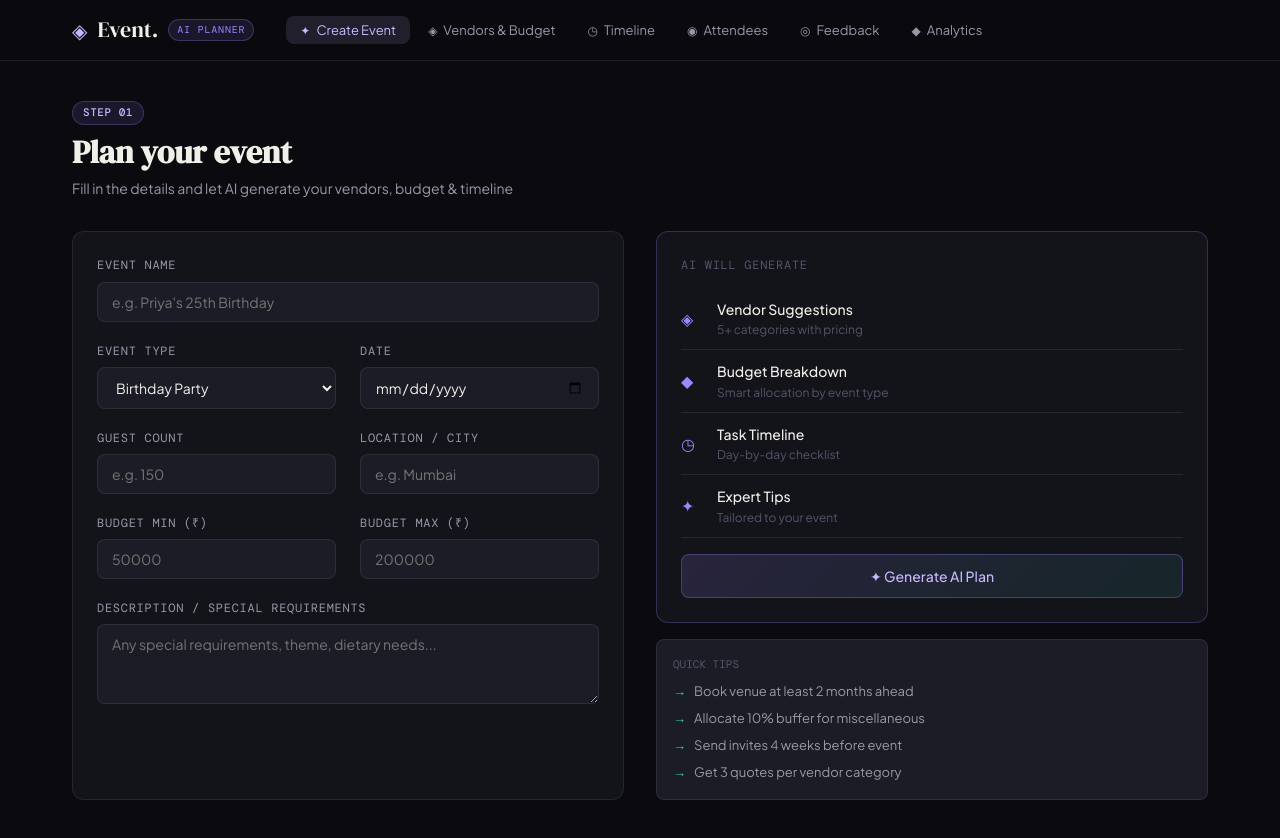
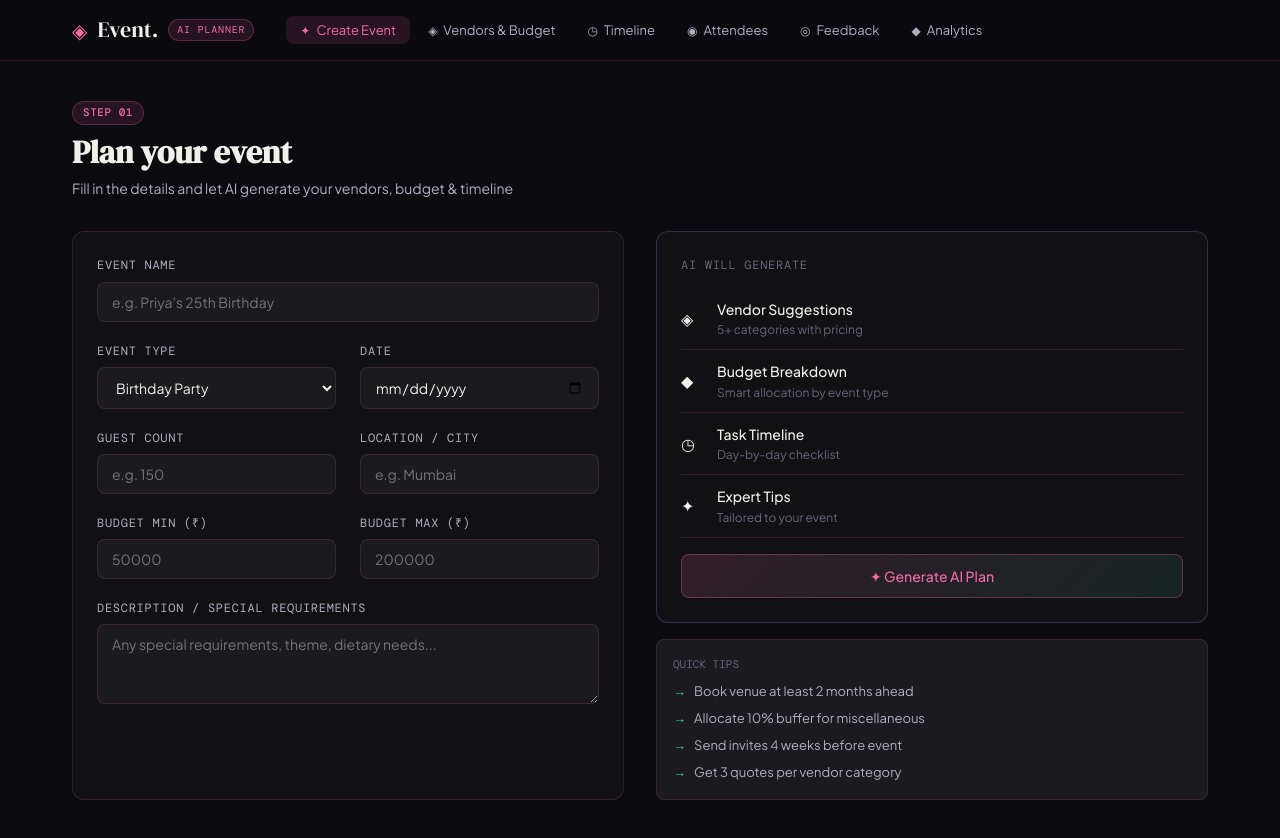
Before and after one commit to hahzterry/eventmind-ai-planner, a React (Vite) app: page / in a window 1280 px wide. Built offline with nearby package versions, Linux system fonts and the light colour scheme.

Commit message:
Update App.css

```diff
--- a/src/App.css
+++ b/src/App.css
@@ -1,16 +1,24 @@
 @import url('https://fonts.googleapis.com/css2?family=DM+Serif+Display:ital@0;1&family=DM+Mono:wght@400;500&family=Plus+Jakarta+Sans:wght@400;500;600&display=swap');
 
 :root {
+  /* Lumee Booth Color Scheme */
   --bg: #0a0a0f;
-  --bg2: #13131a;
-  --bg3: #1c1c26;
-  --border: rgba(255,255,255,0.08);
-  --border2: rgba(255,255,255,0.15);
+  --bg2: #111114;
+  --bg3: #1a1a1f;
+  --border: rgba(245, 106, 165, 0.15);
+  --border2: rgba(245, 106, 165, 0.3);
+  --border-glow: rgba(245, 106, 165, 0.4);
   --text: #f0efe8;
-  --text2: #9998a8;
-  --text3: #55546a;
-  --accent: #c8b8ff;
-  --accent2: #9f85ff;
+  --text2: #b0aec0;
+  --text3: #66657a;
+
+  /* Primary Pink */
+  --pink: #F56AA5;
+  --pink-light: #F9A8C4;
+  --pink-dark: #D94A8A;
+  --pink-glow: rgba(245, 106, 165, 0.25);
+
+  /* Accent Colors */
   --gold: #f5c842;
   --teal: #3dcfb0;
   --coral: #ff6b5b;
@@ -34,7 +42,24 @@ body {
 
 .app { min-height: 100vh; display: flex; flex-direction: column; }
 
-/* Header */
+/* ======================================================== */
+/* LUMEE BOOTH GLOWING BORDER CONTAINER
+   Use this class on your main container for the pink glow */
+/* ======================================================== */
+.lumee-container {
+  border: 2px solid var(--pink);
+  box-shadow:
+    0 15px 50px rgba(245, 106, 165, 0.25),
+    0 0 30px rgba(249, 168, 196, 0.15),
+    inset 0 0 30px rgba(245, 106, 165, 0.05);
+  border-radius: 22px;
+  overflow: hidden;
+  background: var(--bg2);
+}
+
+/* ======================================================== */
+/* HEADER – Pink Gradient */
+/* ======================================================== */
 .header {
   border-bottom: 1px solid var(--border);
   background: rgba(10,10,15,0.95);
@@ -43,6 +68,28 @@ body {
   top: 0;
   z-index: 100;
 }
+
+.lumee-header {
+  padding: 30px 20px;
+  text-align: center;
+  background: linear-gradient(135deg, var(--pink) 0%, var(--pink-light) 45%, #F3D3BE 100%);
+}
+
+.lumee-header h1 {
+  margin: 0;
+  color: #111;
+  font-size: 42px;
+  font-weight: 800;
+  letter-spacing: -0.5px;
+}
+
+.lumee-header p {
+  margin: 10px 0 0 0;
+  color: #222;
+  font-size: 18px;
+  font-weight: 500;
+}
+
 .header-inner {
   max-width: 1200px;
   margin: 0 auto;
@@ -52,20 +99,29 @@ body {
   gap: 2rem;
   height: 60px;
 }
+
 .logo { display: flex; align-items: center; gap: 10px; flex-shrink: 0; }
-.logo-icon { color: var(--accent); font-size: 20px; }
-.logo-text { font-family: 'DM Serif Display', serif; font-size: 22px; color: var(--text); }
+.logo-icon {
+  color: var(--pink);
+  font-size: 20px;
+}
+.logo-text {
+  font-family: 'DM Serif Display', serif;
+  font-size: 22px;
+  color: var(--text);
+}
 .logo-tag {
   font-size: 10px;
   font-family: 'DM Mono', monospace;
-  color: var(--accent2);
-  background: rgba(159,133,255,0.12);
+  color: var(--pink);
+  background: rgba(245, 106, 165, 0.12);
   padding: 2px 8px;
   border-radius: 20px;
-  border: 1px solid rgba(159,133,255,0.25);
+  border: 1px solid rgba(245, 106, 165, 0.25);
   text-transform: uppercase;
   letter-spacing: 0.08em;
 }
+
 .nav { display: flex; gap: 4px; overflow-x: auto; }
 .nav-btn {
   display: flex;
@@ -83,10 +139,15 @@ body {
   transition: all 0.15s;
 }
 .nav-btn:hover { background: var(--bg3); color: var(--text); }
-.nav-btn.active { background: rgba(200,184,255,0.12); color: var(--accent); }
+.nav-btn.active {
+  background: rgba(245, 106, 165, 0.12);
+  color: var(--pink);
+}
 .nav-icon { font-size: 12px; }
 
-/* Main */
+/* ======================================================== */
+/* MAIN */
+/* ======================================================== */
 .main {
   max-width: 1200px;
   margin: 0 auto;
@@ -105,12 +166,19 @@ body {
 }
 .section-sub { color: var(--text2); font-size: 14px; margin-top: 6px; }
 
-/* Cards */
+/* ======================================================== */
+/* CARDS – Pink borders */
+/* ======================================================== */
 .card {
   background: var(--bg2);
   border: 1px solid var(--border);
   border-radius: var(--radius);
   padding: 1.5rem;
+  transition: border-color 0.3s, box-shadow 0.3s;
+}
+.card:hover {
+  border-color: var(--border2);
+  box-shadow: 0 0 20px rgba(245, 106, 165, 0.05);
 }
 .card-sm {
   background: var(--bg3);
@@ -124,9 +192,17 @@ body {
 .grid-3 { display: grid; grid-template-columns: repeat(3, 1fr); gap: 1rem; }
 .grid-4 { display: grid; grid-template-columns: repeat(4, 1fr); gap: 1rem; }
 
-/* Form elements */
+/* ======================================================== */
+/* FORM ELEMENTS – Pink focus */
+/* ======================================================== */
 .form-group { display: flex; flex-direction: column; gap: 6px; }
-.form-label { font-size: 12px; font-family: 'DM Mono', monospace; color: var(--text2); text-transform: uppercase; letter-spacing: 0.06em; }
+.form-label {
+  font-size: 12px;
+  font-family: 'DM Mono', monospace;
+  color: var(--text2);
+  text-transform: uppercase;
+  letter-spacing: 0.06em;
+}
 .form-input, .form-select, .form-textarea {
   background: var(--bg3);
   border: 1px solid var(--border);
@@ -136,16 +212,19 @@ body {
   font-size: 14px;
   padding: 10px 14px;
   outline: none;
-  transition: border-color 0.15s;
+  transition: border-color 0.15s, box-shadow 0.15s;
   width: 100%;
 }
 .form-input:focus, .form-select:focus, .form-textarea:focus {
-  border-color: var(--accent2);
+  border-color: var(--pink);
+  box-shadow: 0 0 12px rgba(245, 106, 165, 0.15);
 }
 .form-select option { background: var(--bg3); }
 .form-textarea { resize: vertical; min-height: 80px; }
 
-/* Buttons */
+/* ======================================================== */
+/* BUTTONS – Pink primary */
+/* ======================================================== */
 .btn {
   padding: 10px 20px;
   border-radius: var(--radius-sm);
@@ -157,17 +236,23 @@ body {
   transition: all 0.15s;
 }
 .btn-primary {
-  background: var(--accent2);
+  background: var(--pink);
   color: #fff;
 }
-.btn-primary:hover { background: var(--accent); }
+.btn-primary:hover {
+  background: var(--pink-dark);
+  box-shadow: 0 4px 20px rgba(245, 106, 165, 0.35);
+}
 .btn-primary:disabled { opacity: 0.5; cursor: not-allowed; }
 .btn-outline {
   background: transparent;
   border: 1px solid var(--border2);
   color: var(--text);
 }
-.btn-outline:hover { border-color: var(--accent2); color: var(--accent); }
+.btn-outline:hover {
+  border-color: var(--pink);
+  color: var(--pink);
+}
 .btn-danger {
   background: rgba(255,107,91,0.1);
   border: 1px solid rgba(255,107,91,0.3);
@@ -176,17 +261,23 @@ body {
 .btn-danger:hover { background: rgba(255,107,91,0.2); }
 .btn-sm { padding: 6px 12px; font-size: 12px; }
 .btn-ai {
-  background: linear-gradient(135deg, rgba(159,133,255,0.15), rgba(61,207,176,0.1));
-  border: 1px solid rgba(159,133,255,0.3);
-  color: var(--accent);
+  background: linear-gradient(135deg, rgba(245, 106, 165, 0.15), rgba(61,207,176,0.1));
+  border: 1px solid rgba(245, 106, 165, 0.3);
+  color: var(--pink);
   display: flex;
   align-items: center;
   gap: 8px;
 }
-.btn-ai:hover { border-color: var(--accent2); background: rgba(159,133,255,0.2); }
+.btn-ai:hover {
+  border-color: var(--pink);
+  background: rgba(245, 106, 165, 0.2);
+  box-shadow: 0 0 20px rgba(245, 106, 165, 0.15);
+}
 .btn-ai:disabled { opacity: 0.5; cursor: not-allowed; }
 
-/* Badges */
+/* ======================================================== */
+/* BADGES – Pink accent */
+/* ======================================================== */
 .badge {
   display: inline-flex;
   align-items: center;
@@ -198,12 +289,18 @@ body {
   text-transform: uppercase;
   letter-spacing: 0.05em;
 }
-.badge-accent { background: rgba(159,133,255,0.12); color: var(--accent); border: 1px solid rgba(159,133,255,0.25); }
+.badge-accent {
+  background: rgba(245, 106, 165, 0.12);
+  color: var(--pink);
+  border: 1px solid rgba(245, 106, 165, 0.25);
+}
 .badge-teal { background: rgba(61,207,176,0.1); color: var(--teal); border: 1px solid rgba(61,207,176,0.2); }
 .badge-gold { background: rgba(245,200,66,0.1); color: var(--gold); border: 1px solid rgba(245,200,66,0.2); }
 .badge-coral { background: rgba(255,107,91,0.1); color: var(--coral); border: 1px solid rgba(255,107,91,0.2); }
 
-/* Stat cards */
+/* ======================================================== */
+/* STAT CARDS – Pink hover */
+/* ======================================================== */
 .stat-card {
   background: var(--bg3);
   border: 1px solid var(--border);
@@ -212,38 +309,71 @@ body {
   display: flex;
   flex-direction: column;
   gap: 4px;
+  transition: border-color 0.3s, box-shadow 0.3s;
 }
-.stat-label { font-size: 11px; font-family: 'DM Mono', monospace; color: var(--text3); text-transform: uppercase; letter-spacing: 0.06em; }
+.stat-card:hover {
+  border-color: var(--border2);
+  box-shadow: 0 0 20px rgba(245, 106, 165, 0.05);
+}
+.stat-label {
+  font-size: 11px;
+  font-family: 'DM Mono', monospace;
+  color: var(--text3);
+  text-transform: uppercase;
+  letter-spacing: 0.06em;
+}
 .stat-value { font-size: 26px; font-weight: 600; color: var(--text); }
 .stat-sub { font-size: 12px; color: var(--text2); }
 
-/* Loading shimmer */
+/* ======================================================== */
+/* LOADING – Pink dots */
+/* ======================================================== */
 .ai-loading {
   display: flex;
   align-items: center;
   gap: 10px;
-  color: var(--accent);
+  color: var(--pink);
   font-size: 14px;
   padding: 1.5rem;
 }
-.ai-dot { width: 6px; height: 6px; border-radius: 50%; background: var(--accent2); animation: pulse 1s ease-in-out infinite; }
+.ai-dot {
+  width: 6px;
+  height: 6px;
+  border-radius: 50%;
+  background: var(--pink);
+  animation: pulse 1s ease-in-out infinite;
+}
 .ai-dot:nth-child(2) { animation-delay: 0.15s; }
 .ai-dot:nth-child(3) { animation-delay: 0.3s; }
-@keyframes pulse { 0%,100%{opacity:0.3;transform:scale(0.8)} 50%{opacity:1;transform:scale(1)} }
+@keyframes pulse {
+  0%,100%{opacity:0.3;transform:scale(0.8)}
+  50%{opacity:1;transform:scale(1)}
+}
 
-/* Progress bar */
+/* ======================================================== */
+/* PROGRESS BAR – Pink */
+/* ======================================================== */
 .progress-bar { background: var(--bg3); border-radius: 4px; height: 6px; overflow: hidden; }
-.progress-fill { height: 100%; border-radius: 4px; background: var(--accent2); transition: width 0.5s; }
+.progress-fill {
+  height: 100%;
+  border-radius: 4px;
+  background: var(--pink);
+  transition: width 0.5s;
+}
 
-/* Divider */
+/* ======================================================== */
+/* DIVIDER – Pink tint */
+/* ======================================================== */
 .divider { border: none; border-top: 1px solid var(--border); margin: 1.5rem 0; }
 
-/* Table */
+/* ======================================================== */
+/* TABLE – Pink headers */
+/* ======================================================== */
 .table { width: 100%; border-collapse: collapse; font-size: 14px; }
 .table th {
   text-align: left;
   padding: 8px 12px;
-  color: var(--text3);
+  color: var(--pink);
   font-size: 11px;
   font-family: 'DM Mono', monospace;
   text-transform: uppercase;
@@ -254,31 +384,43 @@ body {
 .table tr:last-child td { border-bottom: none; }
 .table tr:hover td { background: var(--bg3); }
 
-/* Timeline */
+/* ======================================================== */
+/* TIMELINE – Pink dots */
+/* ======================================================== */
 .timeline-item { display: flex; gap: 1rem; position: relative; }
 .timeline-line { display: flex; flex-direction: column; align-items: center; }
 .timeline-dot {
   width: 10px; height: 10px; border-radius: 50%;
-  border: 2px solid var(--accent2);
+  border: 2px solid var(--pink);
   background: var(--bg);
   flex-shrink: 0;
 }
-.timeline-dot.done { background: var(--accent2); }
+.timeline-dot.done { background: var(--pink); }
 .timeline-connector { width: 1px; flex: 1; background: var(--border); margin: 4px 0; min-height: 24px; }
 .timeline-content { flex: 1; padding-bottom: 1.25rem; }
 .timeline-title { font-size: 14px; font-weight: 500; color: var(--text); }
 .timeline-date { font-size: 12px; color: var(--text3); font-family: 'DM Mono', monospace; margin-top: 2px; }
 
-/* Checkbox */
+/* ======================================================== */
+/* CHECKBOX – Pink accent */
+/* ======================================================== */
 .checkbox-label { display: flex; align-items: center; gap: 8px; cursor: pointer; font-size: 14px; }
-.checkbox-label input[type="checkbox"] { accent-color: var(--accent2); width: 16px; height: 16px; }
+.checkbox-label input[type="checkbox"] {
+  accent-color: var(--pink);
+  width: 16px;
+  height: 16px;
+}
 
-/* Star rating */
+/* ======================================================== */
+/* STAR RATING – Gold unchanged */
+/* ======================================================== */
 .stars { display: flex; gap: 4px; }
 .star { font-size: 20px; cursor: pointer; color: var(--text3); transition: color 0.1s; }
 .star.active { color: var(--gold); }
 
-/* Flex helpers */
+/* ======================================================== */
+/* FLEX HELPERS */
+/* ======================================================== */
 .flex { display: flex; }
 .flex-col { flex-direction: column; }
 .items-center { align-items: center; }
@@ -295,15 +437,93 @@ body {
 .mb-2 { margin-bottom: 1rem; }
 .mb-3 { margin-bottom: 1.5rem; }
 
-/* Empty state */
+/* ======================================================== */
+/* EMPTY STATE */
+/* ======================================================== */
 .empty { text-align: center; padding: 3rem; color: var(--text3); }
 .empty-icon { font-size: 2rem; margin-bottom: 1rem; opacity: 0.4; }
 .empty-text { font-size: 14px; }
 
-/* Responsive */
+/* ======================================================== */
+/* FOOTER – Pink links */
+/* ======================================================== */
+.footer {
+  padding: 20px 20px 25px 20px;
+  text-align: center;
+  color: var(--text3);
+  font-size: 14px;
+  border-top: 1px solid var(--border);
+  background: var(--bg);
+}
+.footer a {
+  color: var(--pink);
+  text-decoration: none;
+}
+.footer a:hover {
+  text-decoration: underline;
+  color: var(--pink-light);
+}
+
+/* ======================================================== */
+/* RESPONSIVE */
+/* ======================================================== */
 @media (max-width: 768px) {
   .grid-2, .grid-3, .grid-4 { grid-template-columns: 1fr; }
   .header-inner { padding: 0 1rem; gap: 1rem; }
   .nav-label { display: none; }
   .main { padding: 1.5rem 1rem; }
+
+  .lumee-header h1 { font-size: 26px; }
+  .lumee-header p { font-size: 14px; }
+  .lumee-container { border-radius: 16px; }
 }
+
+@media (max-width: 480px) {
+  .lumee-header {
+    padding: 20px 12px;
+  }
+  .lumee-header h1 {
+    font-size: 20px;
+    letter-spacing: 0;
+  }
+  .lumee-header p {
+    font-size: 12px;
+    margin-top: 6px;
+  }
+  .lumee-container {
+    border-radius: 12px;
+    border-width: 1.5px;
+  }
+  .footer {
+    font-size: 10px;
+    padding: 14px 10px 16px 10px;
+  }
+}
+
+/* ======================================================== */
+/* SPECIAL: PINK GLOW TEXT (for hero sections) */
+/* ======================================================== */
+.text-glow {
+  color: var(--pink);
+  text-shadow:
+    0 0 20px rgba(245, 106, 165, 0.3),
+    0 0 60px rgba(245, 106, 165, 0.1);
+}
+
+/* ======================================================== */
+/* SPECIAL: PINK GRADIENT BACKGROUND */
+/* ======================================================== */
+.bg-pink-glow {
+  background: radial-gradient(ellipse at center, rgba(245, 106, 165, 0.08) 0%, transparent 70%);
+}
+
+/* ======================================================== */
+/* SPECIAL: PINK BORDER GLOW ON INPUTS */
+/* ======================================================== */
+input[type="number"]:focus,
+input[type="text"]:focus,
+textarea:focus,
+select:focus {
+  border-color: var(--pink) !important;
+  box-shadow: 0 0 12px rgba(245, 106, 165, 0.2) !important;
+}
```
